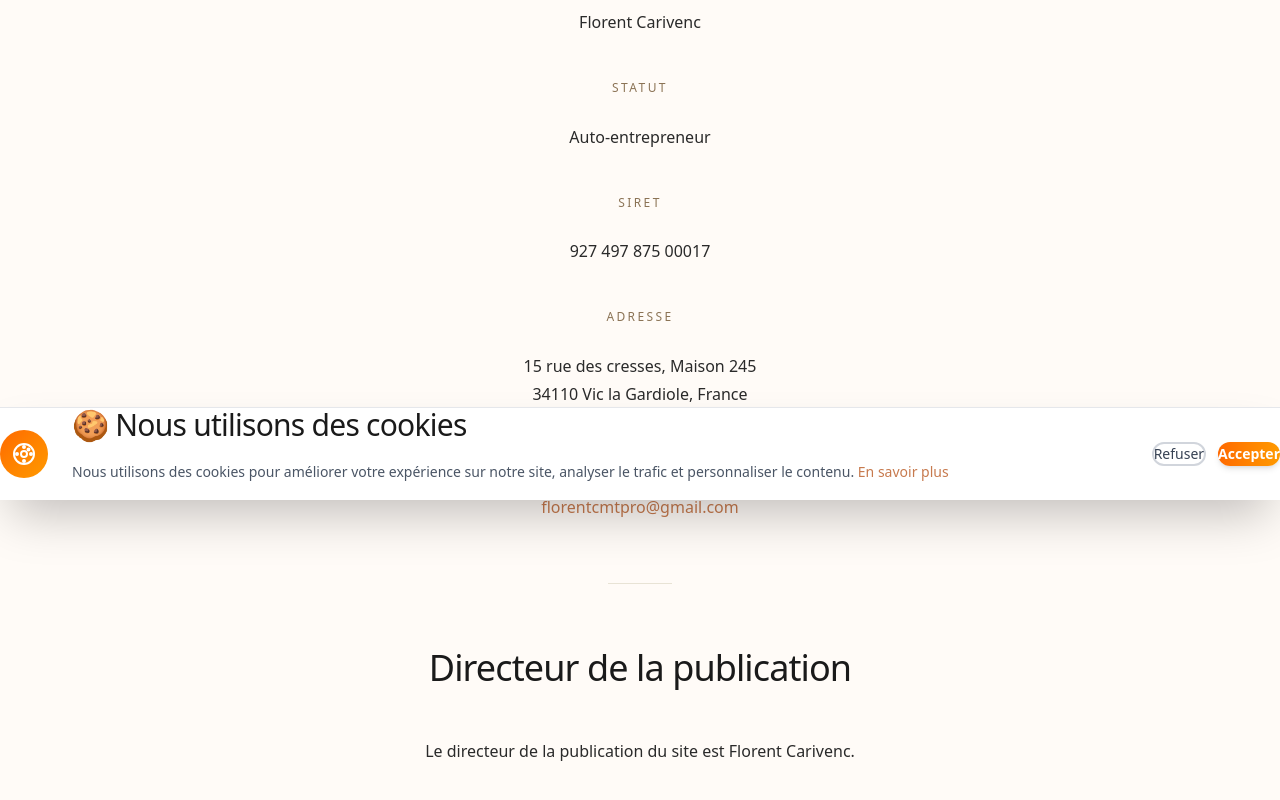
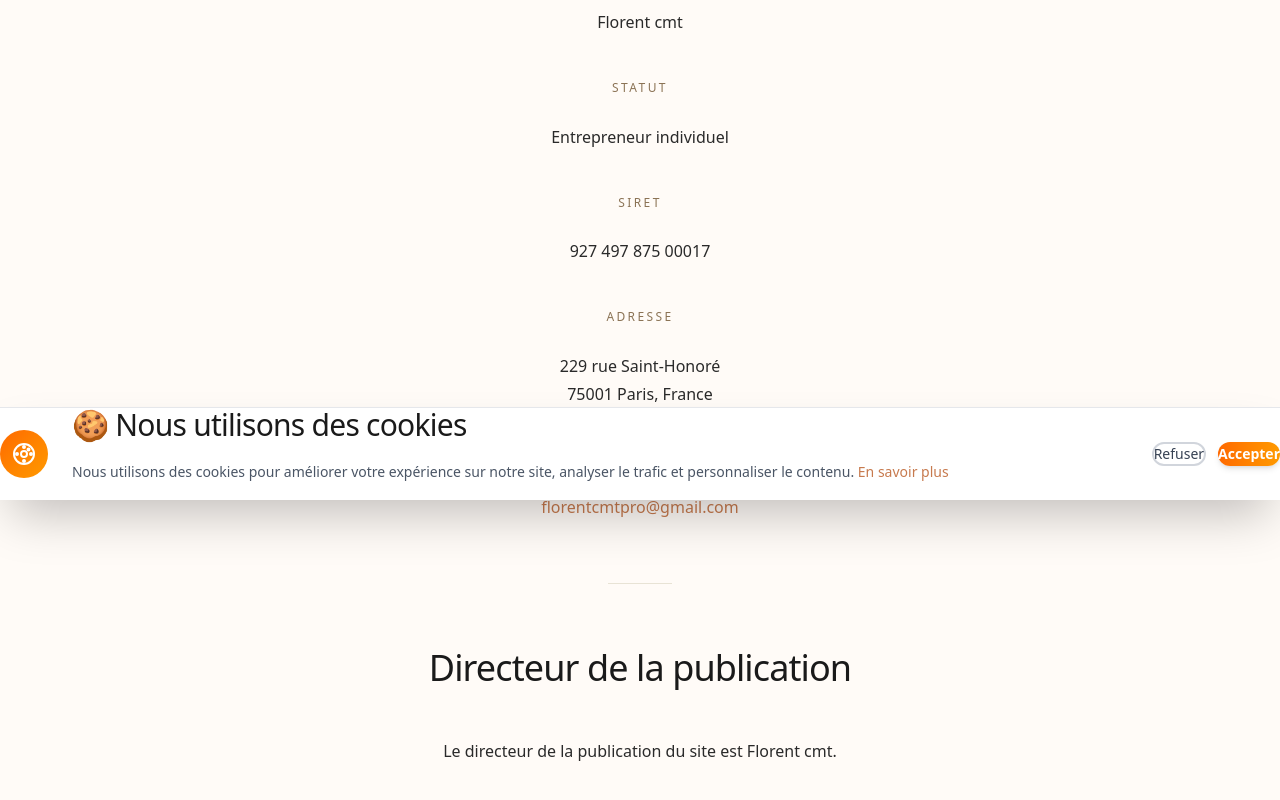
Before and after one commit to Jeason45/florent-food, a Next.js app: page /mentions-legales in a window 1280 px wide. Shown: the part 300-1100 px from the top of the page. Built offline with nearby package versions, Linux system fonts and the light colour scheme; no server answers.

Commit message:
Fix: mise à jour mentions légales
- Nom: Florent cmt
- Statut: Entrepreneur individuel
- Adresse: 229 rue Saint-Honoré, 75001 Paris

🤖 Generated with [Claude Code](https://claude.com/claude-code)

Co-Authored-By: Claude <noreply@anthropic.com>

```diff
--- a/src/app/mentions-legales/page.tsx
+++ b/src/app/mentions-legales/page.tsx
@@ -47,12 +47,12 @@ export default function MentionsLegalesPage() {
             <div style={{ display: 'flex', flexDirection: 'column', alignItems: 'center', gap: '1.5rem', width: '100%' }}>
               <div style={{ display: 'flex', flexDirection: 'column', alignItems: 'center', gap: '0.5rem' }}>
                 <p className="text-xs font-medium tracking-[0.2em] uppercase text-[#8B7355]">Nom</p>
-                <p className="text-base font-light text-[#2A2A2A]">Florent Carivenc</p>
+                <p className="text-base font-light text-[#2A2A2A]">Florent cmt</p>
               </div>
 
               <div style={{ display: 'flex', flexDirection: 'column', alignItems: 'center', gap: '0.5rem' }}>
                 <p className="text-xs font-medium tracking-[0.2em] uppercase text-[#8B7355]">Statut</p>
-                <p className="text-base font-light text-[#2A2A2A]">Auto-entrepreneur</p>
+                <p className="text-base font-light text-[#2A2A2A]">Entrepreneur individuel</p>
               </div>
 
               <div style={{ display: 'flex', flexDirection: 'column', alignItems: 'center', gap: '0.5rem' }}>
@@ -63,8 +63,8 @@ export default function MentionsLegalesPage() {
               <div style={{ display: 'flex', flexDirection: 'column', alignItems: 'center', gap: '0.5rem' }}>
                 <p className="text-xs font-medium tracking-[0.2em] uppercase text-[#8B7355]">Adresse</p>
                 <p className="text-base font-light text-[#2A2A2A] leading-relaxed" style={{ textAlign: 'center' }}>
-                  15 rue des cresses, Maison 245<br />
-                  34110 Vic la Gardiole, France
+                  229 rue Saint-Honoré<br />
+                  75001 Paris, France
                 </p>
               </div>
 
@@ -89,7 +89,7 @@ export default function MentionsLegalesPage() {
             </h2>
 
             <p className="text-base font-light text-[#2A2A2A] leading-relaxed" style={{ textAlign: 'center' }}>
-              Le directeur de la publication du site est Florent Carivenc.
+              Le directeur de la publication du site est Florent cmt.
             </p>
           </section>
 
@@ -207,7 +207,7 @@ export default function MentionsLegalesPage() {
 
               <div style={{ display: 'flex', flexDirection: 'column', alignItems: 'center', gap: '0.5rem' }}>
                 <p className="text-xs font-medium tracking-[0.2em] uppercase text-[#8B7355]">Photographies</p>
-                <p className="text-base font-light text-[#2A2A2A]">Florent Carivenc & Cloudinary</p>
+                <p className="text-base font-light text-[#2A2A2A]">Florent cmt & Cloudinary</p>
               </div>
             </div>
           </section>
```
